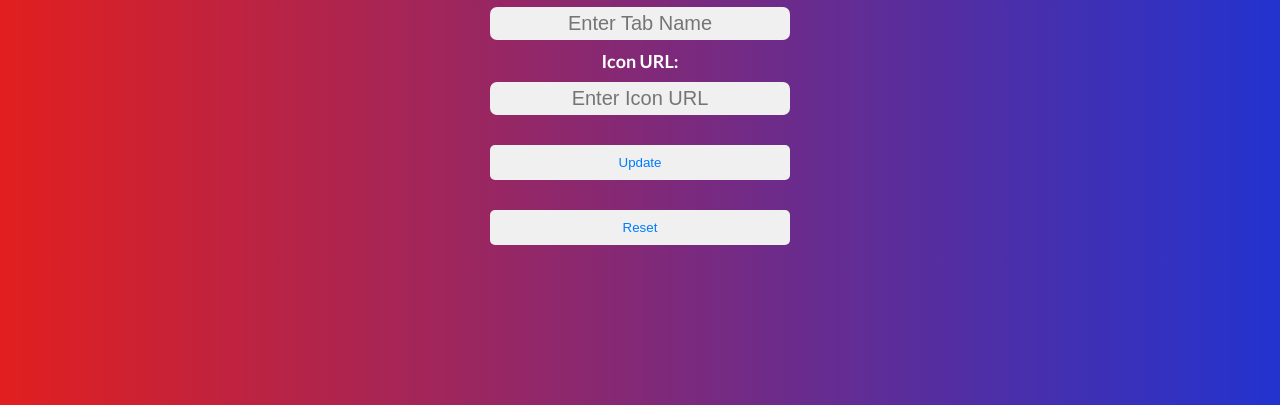
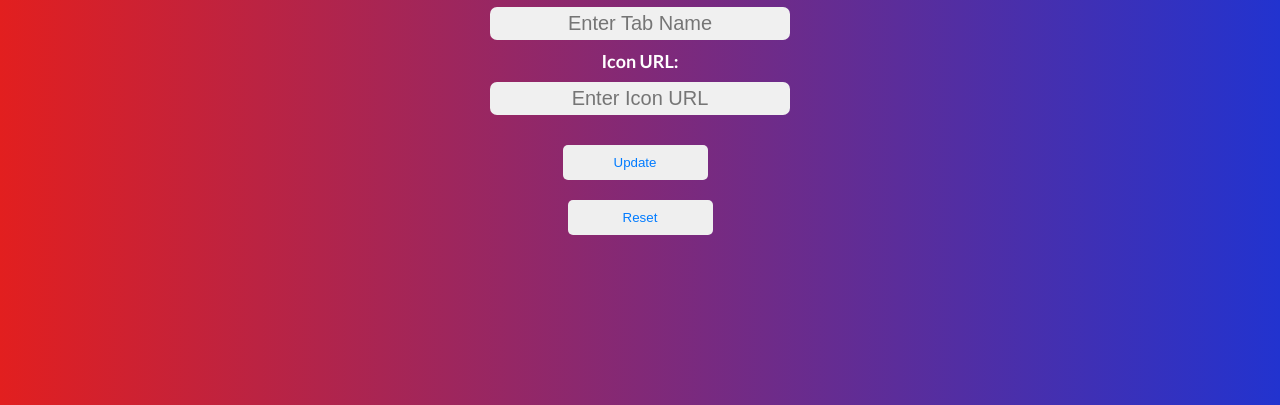
Before and after one commit to gamachikin/GamesAndStuff, a website: page static/settings.html in a window 1280 px wide. Shown: the part 248-653 px from the top of the page. Drawn offline with Linux system fonts and the light colour scheme.

Commit message:
Update settings.html

```diff
--- a/static/settings.html
+++ b/static/settings.html
@@ -51,7 +51,7 @@ label {
     text-align: center;
 }
 
-input[type="text"], button {
+input[type="text"] {
     width: 100%;
     margin-bottom: 10px;
     box-sizing: border-box;
@@ -60,12 +60,18 @@ input[type="text"], button {
 }
 
 button {
+    width: calc(50% - 5px); /* Adjusted button width */
     padding: 10px;
     color: #007bff; /* Text color */
     border: none;
     border-radius: 5px;
     cursor: pointer;
     margin-top: 20px; /* Increased margin-top */
+    margin-right: 10px; /* Added margin-right */
+}
+
+button:last-child {
+    margin-right: 0; /* Remove margin-right for last button */
 }
 
 button:hover {
```
